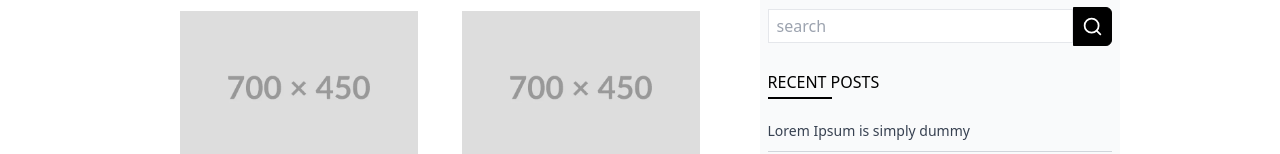
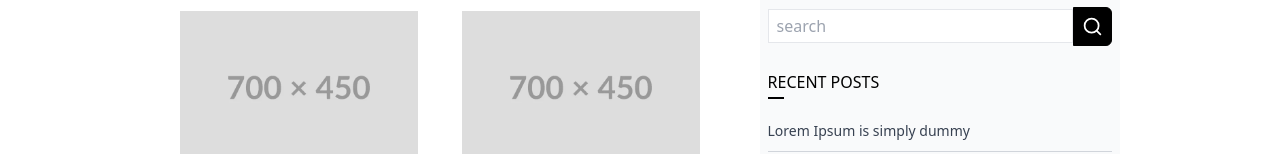
Before and after one commit to sah246ir/Landing-Page, a React (Create React App) app: page /blog in a window 1280 px wide. In both pictures the pointer is over the element "RECENT POSTS". Shown: the part 534-688 px from the top of the page. Built offline with nearby package versions, Linux system fonts and the light colour scheme.

Commit message:
style: hover effect

```diff
--- a/src/styles.css
+++ b/src/styles.css
@@ -6,6 +6,7 @@
 .partial{
     position: relative;
     padding-bottom: 5px;
+    cursor: pointer;
 }
 .partial::after{
     content: "";
@@ -15,8 +16,13 @@
     background-color: black;
     bottom: 0;
     left: 0;
+    transition: 300ms linear;
 }
 
 .partial-sm::after{
     width: 3em;
 }
+
+.partial:hover::after{
+    width: 1em;
+}
```
